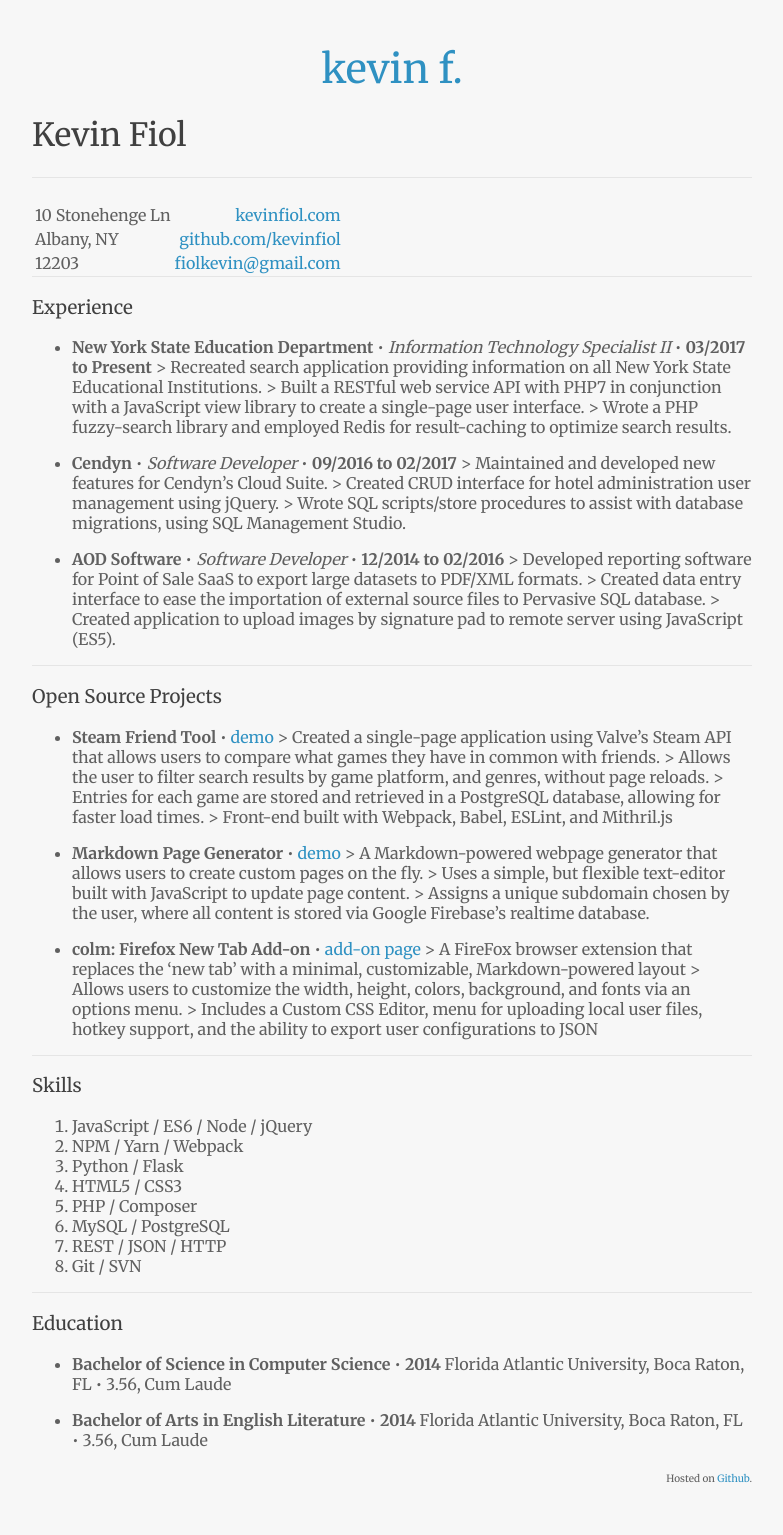
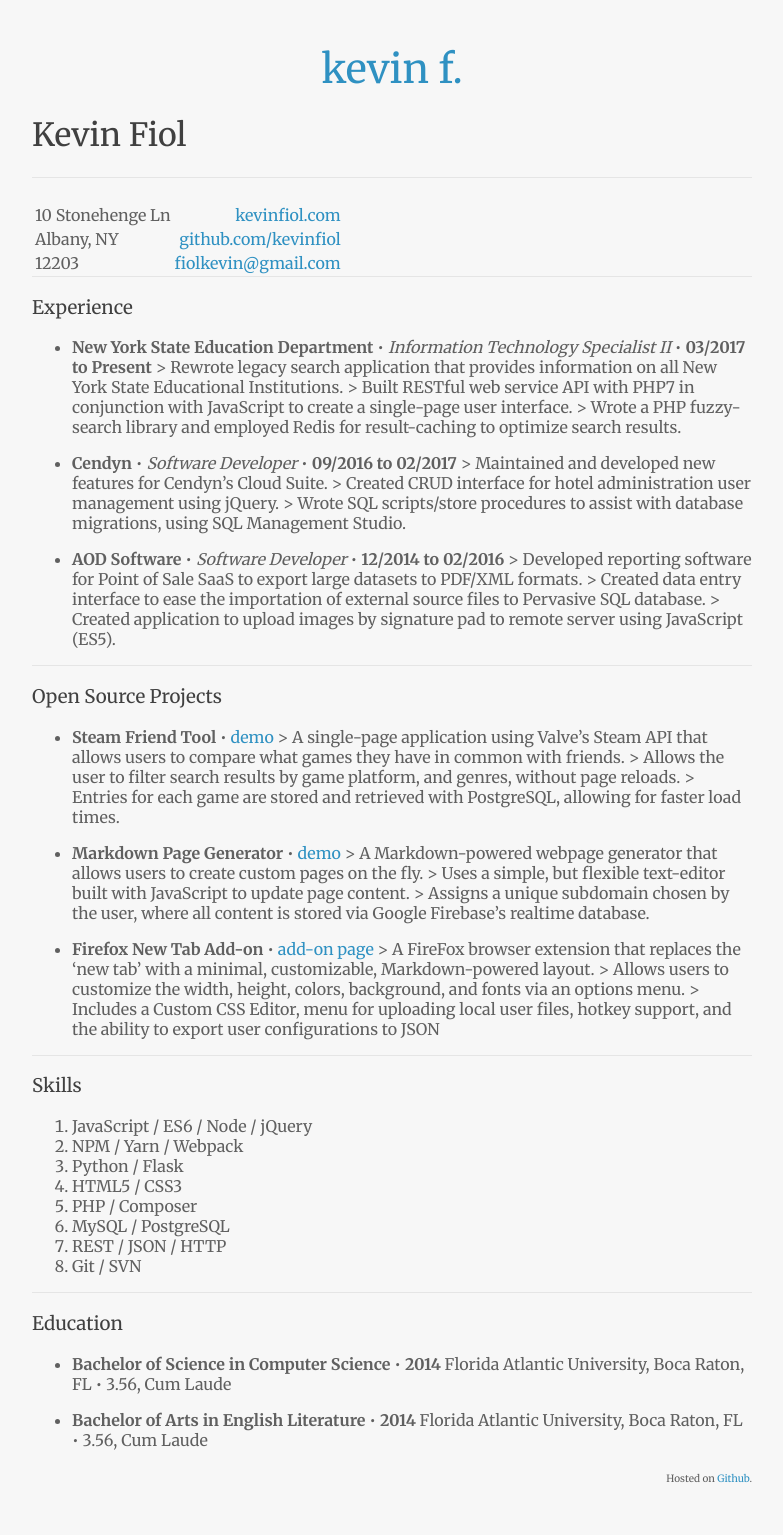
Before and after one commit to kevinfiol/kevinfiol.github.io, a Jekyll site: the page built from resume/resume.md, in a window 1280 px wide. Shown: the whole page, without its empty margins (248-1031 px from the left). Built offline with Jekyll 4.4.1, drawn with Linux system fonts in a browser that asks for light colours; our own code applies the rules of GitHub Pages for plain Markdown files.

Commit message:
resume update

```diff
--- a/resume/resume.md
+++ b/resume/resume.md
@@ -13,8 +13,8 @@
 ### Experience
 
 * **New York State Education Department** • *Information Technology Specialist II* • __03/2017 to Present__
-    \> Recreated search application providing information on all New York State Educational Institutions.
-    \> Built a RESTful web service API with PHP7 in conjunction with a JavaScript view library to create a single-page user interface.
+    \> Rewrote legacy search application that provides information on all New York State Educational Institutions.
+    \> Built RESTful web service API with PHP7 in conjunction with JavaScript to create a single-page user interface.
     \> Wrote a PHP fuzzy-search library and employed Redis for result-caching to optimize search results.
 
 * **Cendyn** • *Software Developer* • __09/2016 to 02/2017__
@@ -32,18 +32,17 @@
 ### Open Source Projects
 
 * **Steam Friend Tool** • [demo](https://kevinfiol.herokuapp.com/steam/)
-    \> Created a single-page application using Valve's Steam API that allows users to compare what games they have in common with friends.
+    \> A single-page application using Valve's Steam API that allows users to compare what games they have in common with friends.
     \> Allows the user to filter search results by game platform, and genres, without page reloads.
-    \> Entries for each game are stored and retrieved in a PostgreSQL database, allowing for faster load times.
-    \> Front-end built with Webpack, Babel, ESLint, and Mithril.js
+    \> Entries for each game are stored and retrieved with PostgreSQL, allowing for faster load times.
 
 * **Markdown Page Generator** • [demo](https://kevinfiol.herokuapp.com/pages/)
     \> A Markdown-powered webpage generator that allows users to create custom pages on the fly.
     \> Uses a simple, but flexible text-editor built with JavaScript to update page content.
     \> Assigns a unique subdomain chosen by the user, where all content is stored via Google Firebase's realtime database.
 
-* **colm: Firefox New Tab Add-on** • [add-on page](https://addons.mozilla.org/en-US/firefox/addon/colm/)
-    \> A FireFox browser extension that replaces the 'new tab' with a minimal, customizable, Markdown-powered layout
+* **Firefox New Tab Add-on** • [add-on page](https://addons.mozilla.org/en-US/firefox/addon/colm/)
+    \> A FireFox browser extension that replaces the 'new tab' with a minimal, customizable, Markdown-powered layout.
     \> Allows users to customize the width, height, colors, background, and fonts via an options menu.
     \> Includes a Custom CSS Editor, menu for uploading local user files, hotkey support, and the ability to export user configurations to JSON
 
```
Also changed, not shown: resume/index.html (+6 -7 lines).
